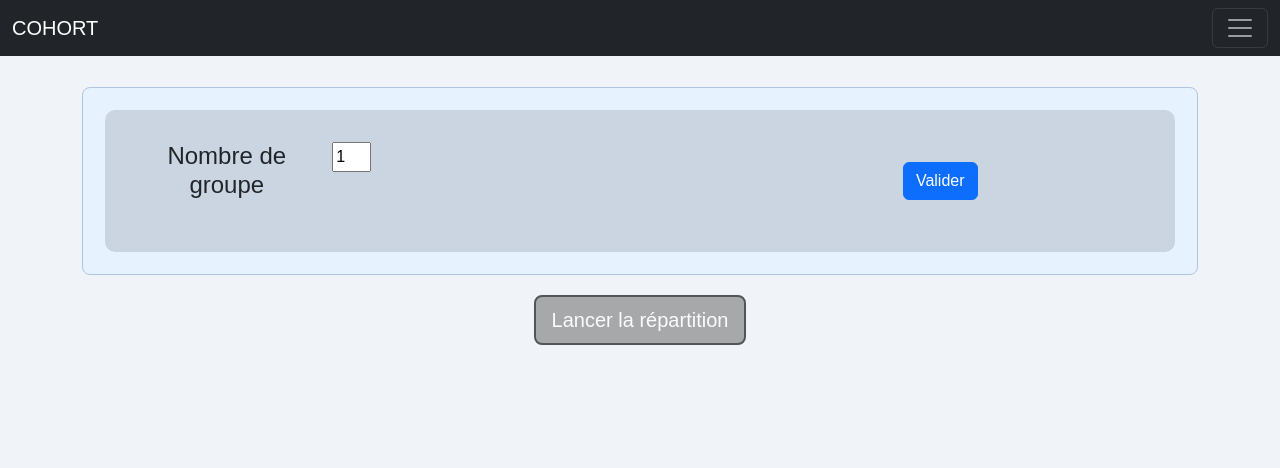
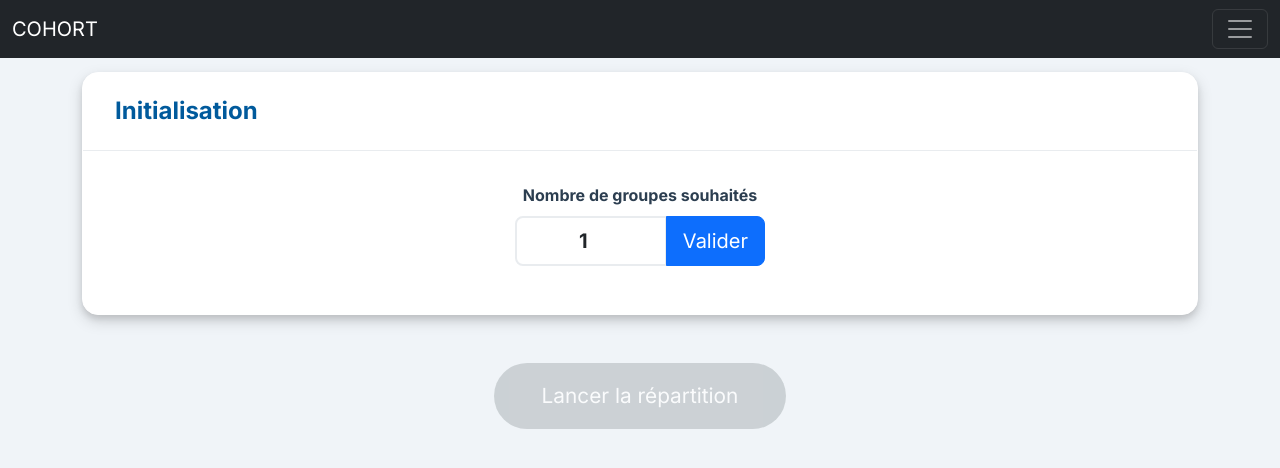
Before and after one commit to arthur-santenac/SAE_3.01c, a Flask app: page /configuration/ in a window 1280 px wide. Shown: the top 468 px of the page. Run offline with Flask 3, Linux system fonts and the light colour scheme.

Commit message:
Modification du css pour rendre la page configuration plus jolie.

```diff
--- a/monApp/static/css/config.css
+++ b/monApp/static/css/config.css
@@ -1,120 +1,61 @@
-/*############## Global #############*/
 body {
-    font-family: Arial, sans-serif;
+    font-family: 'Inter', system-ui, -apple-system, sans-serif;
     background-color: #f0f4f8;
-    padding: 20px;
+    color: #2c3e50;
+    line-height: 1.6;
 }
 
-h2{
-    font-weight: bold;
+.config-card {
+    background-color: #ffffff;
+    border-radius: 16px;
+    box-shadow: 0 6px 15px rgba(0, 0, 0, 0.15), 0 4px 6px rgba(0, 0, 0, 0.1);
+    overflow: hidden;
+    margin-bottom: 2rem;
+    border: 1px solid white;
 }
 
-h4{
-    text-align: center;
+.card-header-custom {
+    background-color: #ffffff;
+    padding: 1.5rem 2rem;
+    border-bottom: 1px solid #e9ecef;
 }
 
-/*############## La configuration des groupes #############*/
-
-.config-section {
-    background-color: #e6f3ff;
-    border: 1px solid #b0c4de;
-    border-radius: 8px;
-    padding: 1%;
-    margin-bottom: 1%;
-    margin-top: 1%;
+.card-header-custom h3 {
+    margin: 0;
+    color: #005a9c;
+    font-weight: 700;
+    font-size: 1.5rem;
 }
 
-.group-box {
-    padding-top: 15px;
-    margin-top: 15px;
+.card-body-custom {
+    padding: 2rem;
 }
 
-.group-box h3 {
-    margin: 0 0 15px 0;
-    color: #005a9c;
+.card-body-custom .input-group {
+    max-width: 250px;
+    margin: 0 auto;
 }
 
-.constraint-row {
-    display: flex;
-    align-items: center;
-    gap: 10px;
-    margin-bottom: 10px;
-    flex-wrap: wrap;
+#total-display {
+    font-weight: 700;
+    color: #2c3e50;
 }
 
-
-.constraint-row select, .constraint-row input[type="text"] {
-    padding: 8px;
-    border: 1px solid #ccc;
-    border-radius: 4px;
-    font-size: 1em;
+.form-control-lg {
+    border: 2px solid #e9ecef;
+    font-size: 1.25rem;
 }
 
-.constraint-row .level-input {
-    width: 80px;
+.form-control-lg:focus {
+    border-color: #a6cfff;
+    box-shadow: 0 0 0 0.25rem rgba(13, 110, 253, 0.15);
 }
 
-.delete-btn {
-    background: #e6e6e6;
-    border: 1px solid #ccc;
-    color: #555;
-    font-weight: bold;
-    border-radius: 50%;
-    width: 28px;
-    height: 28px;
-    cursor: pointer;
-    line-height: 26px;
-    text-align: center;
-}
-
-.add-btn {
-    background-color: #f0f0f0;
-    border: 1px dashed #aaa;
-    padding: 8px 12px;
-    border-radius: 5px;
-    cursor: pointer;
-    color: #333;
-    margin-top: 10px;
-}
-
-
-.config-base , .config-groupe {
-    background-color: #cbd5e1;
-    border-radius: 10px;
-    margin: 1%;
-    padding : 2%
-}
-
-/*############## La configuration de base #############*/
-
-.div-base{
-    display: flex;
-    flex-wrap: nowrap;
-    margin: 1%;
-}
-
-.div-base h2{
-    flex-grow: 0;
-    flex-basis: 50%;
-}
-
-.div-base div{
-    flex-grow: 1;
-    flex-basis: 45%;
-    margin-left: 1em;
-}
-
-.div-base div input{
-    width: 3vw;
-}
-
-/*############## Les critères d'importance ci-dessous #############*/
-
-.section-importance{
+.section-importance {
     background-color: #a6cfff;
     padding: 1%;
     border-radius: 15px;
-    margin : 1%;
+    margin: 1%;
 }
 
 .section-importance > div {
@@ -127,28 +68,158 @@ h4{
     border-radius: 10px;
 }
 
-
-.section-importance > div > h4{
+.section-importance > div > h4 {
     flex-grow: 0;
     flex-basis: 30%;
     margin: 0;
+    font-size: 1.1rem;
+    align-self: center;
 }
 
-.section-importance > div > input{
+.section-importance > div > input.slider {
     flex-grow: 0;
     flex-basis: 40%;
+    align-self: center;
 }
 
-
-
-.section-importance > div > div{
+.section-importance > div > div {
     flex-grow: 1;
     flex-basis: 30%;
+    display: flex;
+    justify-content: flex-end;
+    align-items: center;
 }
 
-.section-importance > div > div > input {
+.section-importance > div > div > input.slider-value {
     margin-left: 1vw;
-    width: 3vw;
+    width: 60px;
+    text-align: center;
+    border: 1px solid #ccc;
+    border-radius: 5px;
+    padding: 5px;
+    font-weight: bold;
+}
+
+.config-groupe-stack {
+    display: flex;
+    flex-direction: column;
+    gap: 2rem;
+}
+
+.groupe-item {
+    background-color: #ffffff;
+    border: 1px solid #e9ecef;
+    border-radius: 12px;
+    overflow: hidden;
+    transition: 0 12px 20px rgba(0, 0, 0, 0.2), 0 6px 8px rgba(0, 0, 0, 0.15);
+    width: 100%;
+}
+
+.groupe-header {
+    background-color: #005a9c;
+    color: white;
+    padding: 1rem;
+    text-align: center;
+}
+
+.groupe-header h4 {
+    margin: 0;
+    font-size: 1.5rem;
+    font-weight: 700;
+}
+
+.groupe-content {
+    padding: 1.5rem;
+    background-color: #dae4ed;
+}
+
+.critere-sub-box {
+    background: white;
+    border-radius: 8px;
+    padding: 1rem;
+    margin-bottom: 1rem;
+    border-left: 5px solid #0d6efd;
+    box-shadow: 0 2px 4px rgba(0,0,0,0.08);
+}
+
+.critere-sub-box:last-child {
+    margin-bottom: 0;
+}
+
+.critere-title {
+    font-weight: 600;
+    color: #2c3e50;
+    margin-bottom: 0.8rem;
+    padding-bottom: 0.3rem;
+    display: inline-block;
+}
+
+.checkbox-wrapper {
+    display: flex;
+    flex-wrap: wrap;
+    gap: 8px;
+}
+
+.checkbox-badge-item input[type="checkbox"] {
+    display: none;
+}
+
+.checkbox-badge-item label {
+    display: inline-block;
+    padding: 6px 12px;
+    background-color: #e9ecef;
+    color: #6c757d;
+    border-radius: 20px;
+    font-size: 0.9rem;
+    cursor: pointer;
+    transition: all 0.2s ease;
+    border: 1px solid transparent;
+    font-weight: 500;
+    user-select: none;
+}
+
+.checkbox-badge-item input[type="checkbox"]:checked + label {
+    background-color: #0d6efd;
+    color: white;
+    box-shadow: 0 2px 4px rgba(13, 110, 253, 0.3);
+}
+
+.checkbox-badge-item label:hover {
+    background-color: #dee2e6;
+}
+
+.checkbox-badge-item input[type="checkbox"]:checked + label:hover {
+    background-color: #0b5ed7;
+}
+
+.submit-area {
+    text-align: center;
+}
+
+.btn-cta {
+    background: linear-gradient(135deg, #0d6efd, #005a9c);
+    color: white;
+    border: none;
+    padding: 1rem 3rem;
+    font-size: 1.3rem;
+    border-radius: 50px;
+    cursor: pointer;
+    box-shadow: 0 4px 15px rgba(13, 110, 253, 0.4);
+    transition: transform 0.2s, box-shadow 0.2s;
+    display: inline-flex;
+    align-items: center;
+}
+
+.btn-cta:hover:not(.disabled) {
+    transform: translateY(-3px);
+    box-shadow: 0 6px 20px rgba(13, 110, 253, 0.6);
+}
+
+.btn-cta.disabled {
+    background: #bdc3c7;
+    cursor: not-allowed;
+    box-shadow: none;
+    opacity: 0.7;
 }
 
 #loader-overlay {
--- a/monApp/templates/configuration.html
+++ b/monApp/templates/configuration.html
@@ -4,6 +4,7 @@
 
 {% block extra_css %}
     <link rel="stylesheet" href="{{ url_for('static', filename='css/config.css') }}">
+    <link href="https://fonts.googleapis.com/css2?family=Inter:wght@400;600;700&display=swap" rel="stylesheet">
 {% endblock %}
 
 
@@ -15,30 +16,41 @@
 </div>
 
 <form action="{{ url_for('configuration') }}" method="POST">
-    <div class="container mt-5 pt-2">
+    <div class="container mt-5 pt-4 mb-5">
 
         {% if error %}
-            <div class="alert alert-danger" role="alert">
+            <div class="alert alert-danger shadow-sm border-0" role="alert">
                 {{ error }}
             </div>
         {% endif %}
 
-        <section class="config-section">
-            <section class="config-base">
-                <div class="div-base">
-                    <h4>Nombre de groupe</h4>
-                    <div>
-
-                        <input type="number" class="level-input" name="nb-grp" min="1"  value="{{ request.form.get('nb-grp', nb_grp ) }}" required>
+        <div class="config-card">
+            <div class="card-header-custom">
+                <h3>Initialisation</h3>
             </div>
-                    <div class="submit-container" style="text-align: center; margin: 20px 0;">
-                        <button type="submit" name="btn" value="btn-valide" class="btn btn-primary">Valider</button>
+            <div class="card-body-custom">
+                <div class="row align-items-center justify-content-center">
+                    <div class="col-md-6 text-center">
+                        <label for="nb-grp" class="form-label fw-bold">Nombre de groupes souhaités</label>
+                        <div class="input-group mb-3">
+                            <input type="number" class="form-control form-control-lg text-center fw-bold" id="nb-grp" name="nb-grp" min="1" value="{{ request.form.get('nb-grp', nb_grp ) }}" required>
+                            <button type="submit" name="btn" value="btn-valide" class="btn btn-primary btn-lg">
+                                Valider
+                            </button>
                         </div>
                     </div>
+                </div>
+            </div>
+        </div>
+
         {% if valide %}
-                    <h2>Configuration de base</h2>
+            <div class="config-card mt-4">
+                <div class="card-header-custom">
+                    <h3>Répartition d'importance</h3>
+                    <p class="text-muted mb-0">Total : <span id="total-display">100</span>%</p>
+                </div>
+
                 <section class="section-importance">
-                        <h4>Répartion d'importance </h4>
                     {% for crit_propre in criteres %}
                         {% set nom = "importance_" + crit_propre %}
                         {% set titre_crit = crit_propre.replace('_', ' ').capitalize() %}
@@ -52,18 +64,16 @@
                         </div>
                     {% endfor %}
                 </section>
-                {% endif %}
+            </div>
+
             <script>
                 document.addEventListener("DOMContentLoaded", () => {
-
                     const groups = [];
                     const container = document.querySelector(".section-importance");
 
-
                     if(container) {
-                            const divs = container.querySelectorAll("div[class^='importance_']");
-                            const sliders = document.querySelectorAll(".slider");
-                            const values = document.querySelectorAll(".slider-value");
+                        const sliders = container.querySelectorAll(".slider");
+                        const values = container.querySelectorAll(".slider-value");
 
                         sliders.forEach((slider, index) => {
                             groups.push({
@@ -88,7 +98,6 @@
                         let difference = currentSum - TOTAL_TARGET;
 
                         while (difference !== 0) {
-
                             if (difference > 0) {
                                 let candidate = null;
                                 let maxVal = -1;
@@ -112,12 +121,9 @@
                                     groups[activeIndex].number.value = newVal;
                                     difference--;
                                 }
-                                }
-
-                                else if (difference < 0) {
+                            } else if (difference < 0) {
                                 let candidate = null;
                                 let minVal = 101;
-
                                 groups.forEach((g, i) => {
                                     if (i !== activeIndex) {
                                         let val = parseInt(g.slider.value);
@@ -127,7 +133,6 @@
                                         }
                                     }
                                 });
-
                                 if (candidate) {
                                     let v = parseInt(candidate.slider.value) + 1;
                                     candidate.slider.value = v;
@@ -155,42 +160,36 @@
                     });
                 });
             </script>
-            </section>
-            {% if valide %}
-                <section class="config-groupe">
-                    <h2>Configuration par groupe</h2>
+
+            <div class="config-card mt-4">
+                <div class="card-header-custom">
+                    <h3>Configuration détaillée par groupe</h3>
+                </div>
+                <div class="card-body-custom config-groupe-stack">
                     {% for grp in liste_grp %}
-                            <div class="groupe-container">
-                                <div class="entete-grp-crit">
+                        <div class="groupe-item">
+                            <div class="groupe-header">
                                 <h4>Groupe {{ grp }}</h4>
                             </div>
-                                <div class="liste-crit-active">
+                            <div class="groupe-content">
                                 {% for crit in criteres_choisis %}
                                     {% if crit.grp == grp %}
-                                        <div class="critere-box card m-2 p-2">
-                                            <div class="d-flex justify-content-between align-items-center mb-2">
-                                                <strong>{{ crit.nom }}</strong>
-                                            </div>
-                                            <div class="valeurs-container">
-                                                <small class="text-muted">Valeurs acceptées :</small><br>
+                                    <div class="critere-sub-box">
+                                        <div class="critere-title">{{ crit.nom }}</div>
+                                        <div class="checkbox-wrapper">
                                             {% set toutes_valeurs = session['liste_val_crit'][crit.nom] %}
-                                                <div class="d-flex flex-wrap gap-2 mt-1">
                                             {% for val in toutes_valeurs %}
-                                                        <div class="form-check form-check-inline wrapper-checkbox-badge">
-                                                            <input class="form-check-input"
-                                                                type="checkbox"
+                                                <div class="checkbox-badge-item">
+                                                    <input type="checkbox"
+                                                           id="chk_{{ grp }}_{{ crit.nom }}_{{ val }}"
                                                            name="chk_{{ grp }}_{{ crit.nom }}"
                                                            value="{{ val }}"
-                                                                id="chk_{{ grp }}_{{ crit.nom }}_{{ val }}"
                                                            {% if val in crit.valeurs %}checked{% endif %}>
-
-                                                            <label class="form-check-label badge"
-                                                                for="chk_{{ grp }}_{{ crit.nom }}_{{ val }}">
+                                                    <label for="chk_{{ grp }}_{{ crit.nom }}_{{ val }}">
                                                         {{ val }}
                                                     </label>
                                                 </div>
                                             {% endfor %}
-                                                </div>
                                         </div>
                                     </div>
                                     {% endif %}
@@ -198,17 +197,15 @@
                             </div>
                         </div>
                     {% endfor %}
-                </section>
+                </div>
+            </div>
         {% endif %}
-        </section>
-        <div class="submit-container" style="text-align: center; margin: 20px 0;">
-            <button type="submit" onclick="submitWithLoader()" name="btn" value="btn-repartition"  class="btn btn-primary btn-lg"
-                {% if valide != True %}
-                    disabled
-                    style="background-color: gray; border: 2px solid black ;"
-                {% endif %}>
-                Lancer la répartition
 
+        <div class="submit-area mt-5 mb-5">
+            <button type="submit" onclick="submitWithLoader()" name="btn" value="btn-repartition"
+                class="btn-cta {% if valide != True %}disabled{% endif %}"
+                {% if valide != True %}disabled{% endif %}>
+                <span>Lancer la répartition</span>
             </button>
         </div>
 
```
Also changed, not shown: other parts of monApp/static/css/config.css (+2 -100 lines), monApp/static/uploads/groupes.csv (+25 -24 lines). Lines whose indentation alone changed are shown as unchanged.
